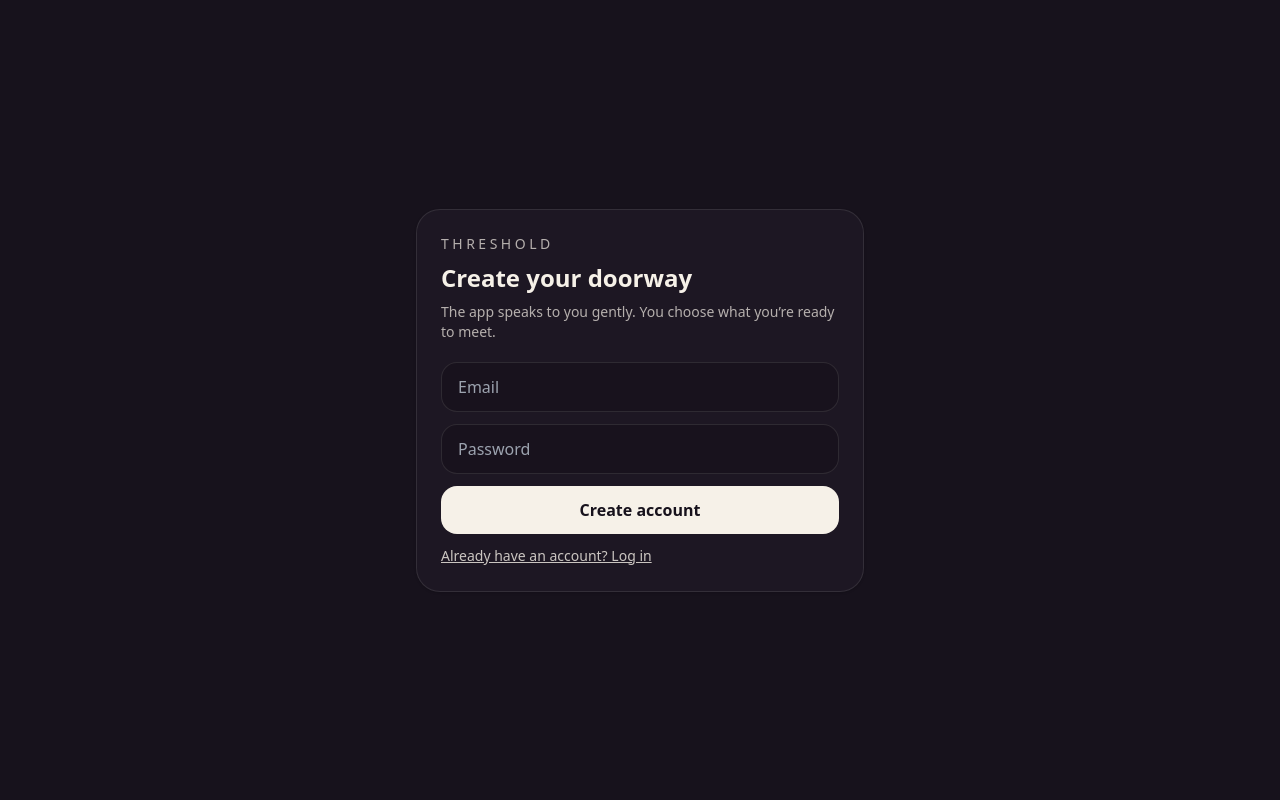
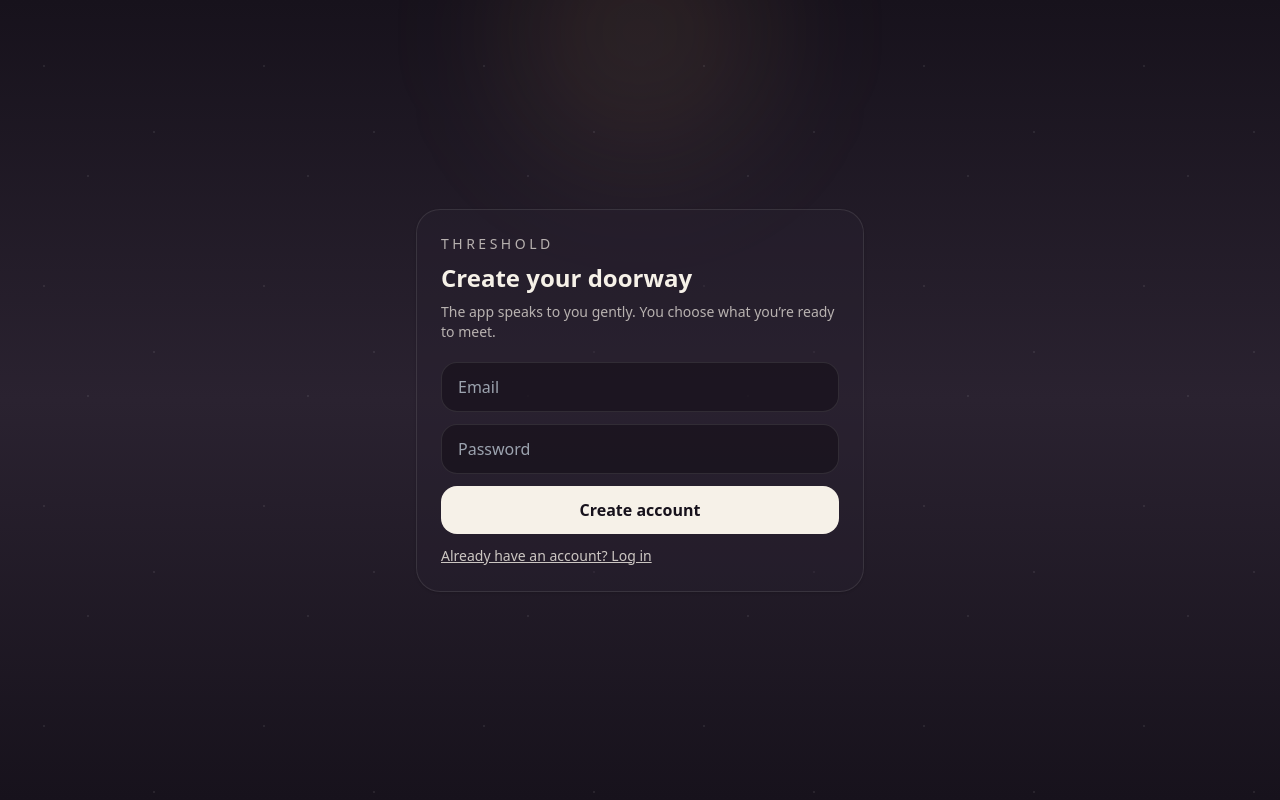
Before and after one commit to 9t24zccdk5-jpg/threshold, a Next.js app: page /auth in a window 1280 px wide. Built offline with nearby package versions, Linux system fonts and the light colour scheme; no server answers.

Commit message:
auth background theme

```diff
--- a/src/app/auth/page.tsx
+++ b/src/app/auth/page.tsx
@@ -4,6 +4,7 @@
 import { useEffect, useState } from "react";
 import { supabaseBrowser } from "@/lib/supabase";
 import { useRouter } from "next/navigation";
+import PageWrap from "@/components/PageWrap";
 
 export default function AuthPage() {
   const sb = supabaseBrowser();
@@ -37,7 +38,9 @@
   }
 
   return (
+  <PageWrap theme="auth">
     <div className="min-h-screen flex items-center justify-center px-6">
+
       <div className="w-full max-w-md rounded-3xl bg-smoke/40 border border-ivory/10 p-6 shadow">
         <div className="text-sm tracking-[0.25em] text-ivory/70">THRESHOLD</div>
         <h1 className="text-2xl font-semibold mt-2">
@@ -82,6 +85,7 @@
           </button>
         </div>
       </div>
-    </div>
+        </div>
+  </PageWrap>
   );
 }
```
